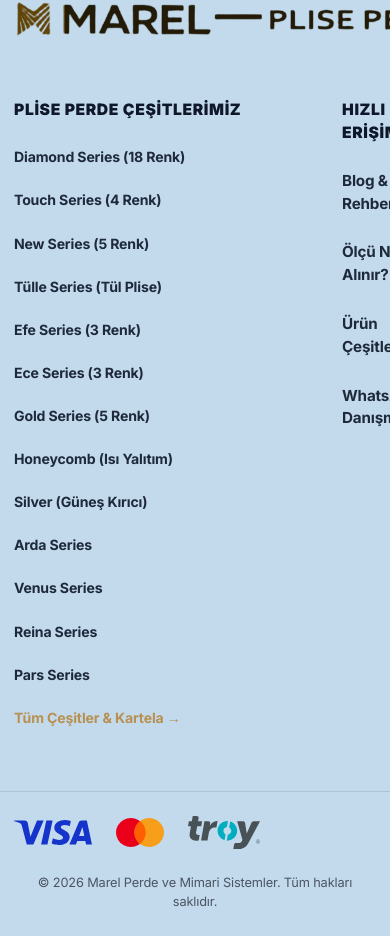
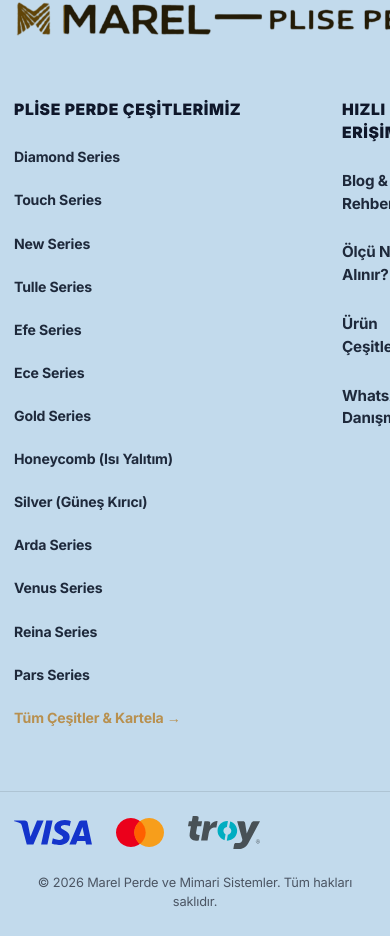
Before and after one commit to bircany/marel-new, a Next.js app: page /sss in a window 390 px wide. Shown: the part 1624-2560 px from the top of the page. Built offline with nearby package versions, Linux system fonts and the light colour scheme; no server answers.

Commit message:
Polish product navigation and filter layout

```diff
--- a/app/components/site-footer.tsx
+++ b/app/components/site-footer.tsx
@@ -22,13 +22,13 @@
           <h3>Plise Perde Çeşitlerimiz</h3>
           <div className="footer-cat-columns">
             <div className="footer-cat-col">
-              <Link href="/urun-cesitleri#diamond">Diamond Series (18 Renk)</Link>
-              <Link href="/urun-cesitleri#touch">Touch Series (4 Renk)</Link>
-              <Link href="/urun-cesitleri#new">New Series (5 Renk)</Link>
-              <Link href="/urun-cesitleri#tulle">Tülle Series (Tül Plise)</Link>
-              <Link href="/urun-cesitleri#efe">Efe Series (3 Renk)</Link>
-              <Link href="/urun-cesitleri#ece">Ece Series (3 Renk)</Link>
-              <Link href="/urun-cesitleri#gold">Gold Series (5 Renk)</Link>
+              <Link href="/urun-cesitleri#diamond">Diamond Series</Link>
+              <Link href="/urun-cesitleri#touch">Touch Series</Link>
+              <Link href="/urun-cesitleri#new">New Series</Link>
+              <Link href="/urun-cesitleri#tulle">Tulle Series</Link>
+              <Link href="/urun-cesitleri#efe">Efe Series</Link>
+              <Link href="/urun-cesitleri#ece">Ece Series</Link>
+              <Link href="/urun-cesitleri#gold">Gold Series</Link>
             </div>
             <div className="footer-cat-col">
               <Link href="/urun-cesitleri#honeycomb">Honeycomb (Isı Yalıtım)</Link>
@@ -52,8 +52,6 @@
 
         <div>
           <h3>Kurumsal</h3>
-          <Link href="/hakkimizda">Hakkımızda</Link>
-          <Link href="/iletisim">İletişim</Link>
           <Link href="/gizlilik-politikasi">Gizlilik Güvenlik Politikası</Link>
           <Link href="/mesafeli-satis-sozlesmesi">Mesafeli Satış Sözleşmesi</Link>
           <Link href="/iade-ve-iptal-kosullari">İptal ve İade Koşulları</Link>
--- a/app/components/site-header.tsx
+++ b/app/components/site-header.tsx
@@ -169,7 +169,9 @@
             </details>
 
             <Link href="/urun-cesitleri">Ürün Çeşitleri</Link>
-            <Link href="/products">Tüm Ürünler</Link>
+            <Link href="/urunler">Tüm Ürünler</Link>
+            <Link href="/hakkimizda">Hakkımızda</Link>
+            <Link href="/iletisim">İletişim</Link>
             <Link href="/blog">Blog</Link>
           </nav>
 
@@ -222,6 +224,8 @@
               </div>
               <Link href="/plise-perdeler" style={{ fontWeight: 700, color: "#b8904f" }}>Tüm Plise Perdeler</Link>
               <Link href="/urun-cesitleri">Ürün Çeşitlerimiz & Kartela</Link>
+              <Link href="/hakkimizda">Hakkımızda</Link>
+              <Link href="/iletisim">İletişim</Link>
               <Link href="/blog">Blog</Link>
               <Link href="/iletisim">İletişim</Link>
             </nav>
--- a/app/products/page.tsx
+++ /dev/null
@@ -1,15 +0,0 @@
-import ProductsPage from "@/app/urunler/page";
-import { absoluteUrl } from "@/app/lib/site";
-
-// Public alias used by the header and category cards. Keeping this as a
-// static route avoids adding another Serverless Function on Vercel Hobby.
-export const dynamic = "force-static";
-
-export const metadata = {
-  title: "Tüm Ürünler | Marel Plise Perde",
-  description:
-    "Marel'in tüm plise perde serilerini, renklerini ve özel ölçü ürünlerini inceleyin.",
-  alternates: { canonical: absoluteUrl("/products") },
-};
-
-export default ProductsPage;
--- a/app/storefront.css
+++ b/app/storefront.css
@@ -906,6 +906,8 @@
 }
 
 @media(max-width:1050px) {
+  .products-layout { grid-template-columns: 1fr !important; }
+  .products-layout aside { width: 100% !important; position: static !important; }
     .shop-container {
         width: min(100% - 40px, 1440px)
     }
--- a/app/urunler/page.tsx
+++ b/app/urunler/page.tsx
@@ -85,7 +85,7 @@
           </div>
 
           {/* Main Layout: Products Grid (Left) + Sidebar (Right) */}
-          <div style={{ display: "flex", flexDirection: "column", gap: "40px" }} className="lg:flex-row">
+          <div className="products-layout" style={{ display: "grid", gridTemplateColumns: "minmax(0, 1fr) 260px", gap: "40px", alignItems: "start" }}>
 
             {/* Product Grid (Left) */}
             <div style={{ flex: 1 }}>
```
